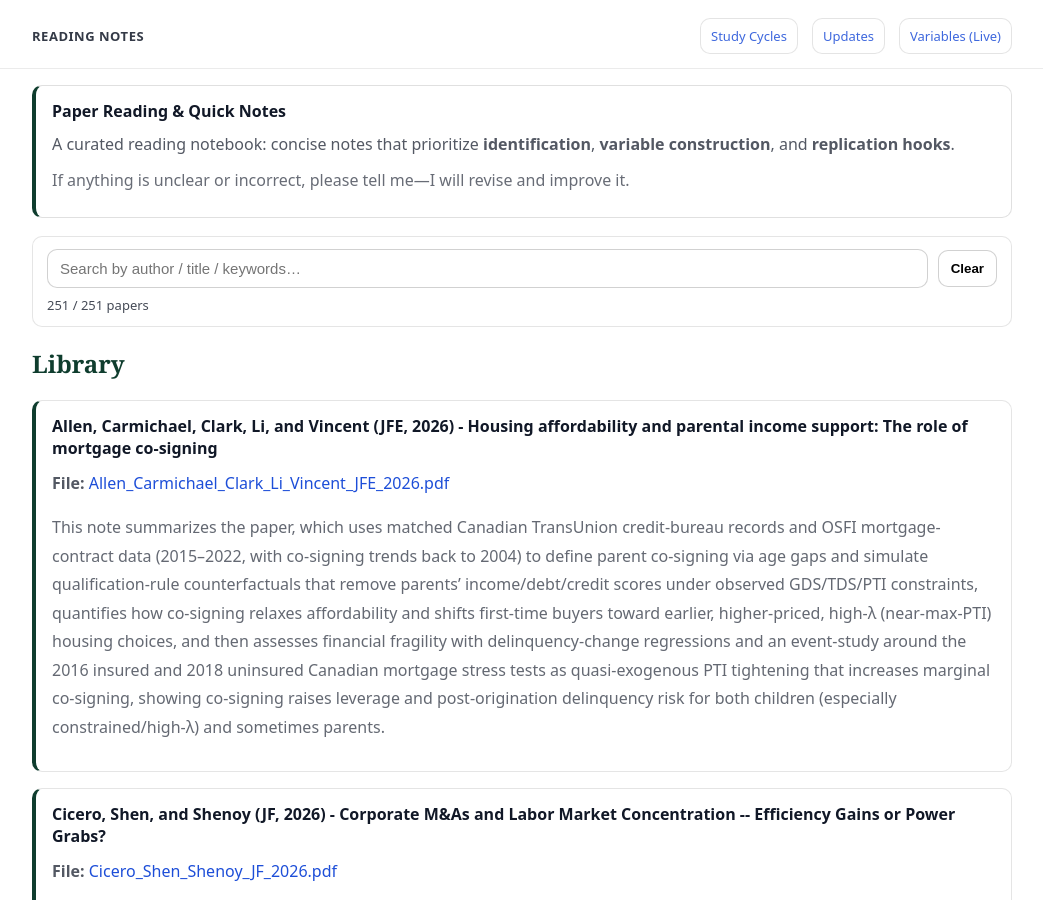
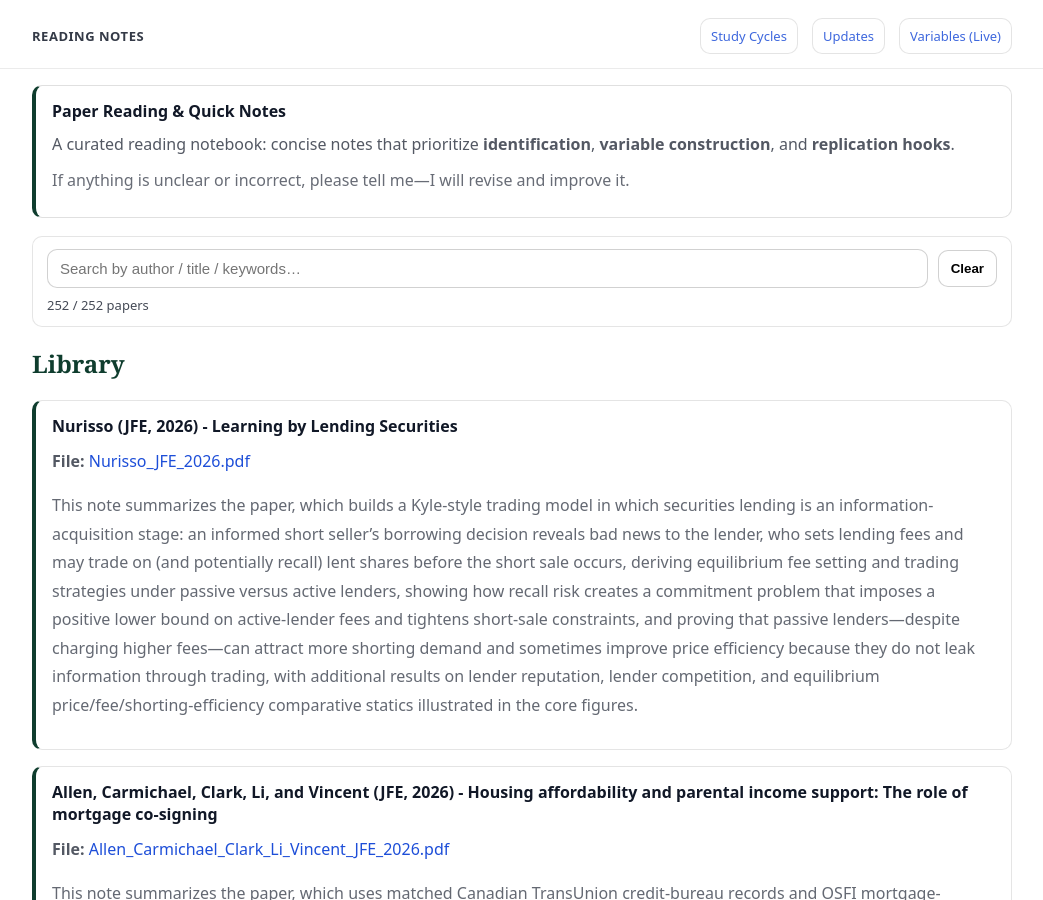
Before and after one commit to yaxinzn/study-archive, a Jekyll site: the page built from reading/index.md, in a window 1280 px wide and 900 px high. Shown: the whole window, without its empty margins (118-1161 px from the left). Built offline with Jekyll 4.4.1, drawn with Linux system fonts in a browser that asks for light colours.

Commit message:
Reading: add/update Nurisso_JFE_2026.pdf

```diff
--- a/_data/reading.yml
+++ b/_data/reading.yml
@@ -1,3 +1,7 @@
+- title: "Nurisso (JFE, 2026) - Learning by Lending Securities"
+  file: "Nurisso_JFE_2026.pdf"
+  desc: "This note summarizes the paper, which builds a Kyle-style trading model in which securities lending is an information-acquisition stage: an informed short seller’s borrowing decision reveals bad news to the lender, who sets lending fees and may trade on (and potentially recall) lent shares before the short sale occurs, deriving equilibrium fee setting and trading strategies under passive versus active lenders, showing how recall risk creates a commitment problem that imposes a positive lower bound on active-lender fees and tightens short-sale constraints, and proving that passive lenders—despite charging higher fees—can attract more shorting demand and sometimes improve price efficiency because they do not leak information through trading, with additional results on lender reputation, lender competition, and equilibrium price/fee/shorting-efficiency comparative statics illustrated in the core figures."
+
 - title: "Allen, Carmichael, Clark, Li, and Vincent (JFE, 2026) - Housing affordability and parental income support: The role of mortgage co-signing"
   file: "Allen_Carmichael_Clark_Li_Vincent_JFE_2026.pdf"
   desc: "This note summarizes the paper, which uses matched Canadian TransUnion credit-bureau records and OSFI mortgage-contract data (2015–2022, with co-signing trends back to 2004) to define parent co-signing via age gaps and simulate qualification-rule counterfactuals that remove parents’ income/debt/credit scores under observed GDS/TDS/PTI constraints, quantifies how co-signing relaxes affordability and shifts first-time buyers toward earlier, higher-priced, high-λ (near-max-PTI) housing choices, and then assesses financial fragility with delinquency-change regressions and an event-study around the 2016 insured and 2018 uninsured Canadian mortgage stress tests as quasi-exogenous PTI tightening that increases marginal co-signing, showing co-signing raises leverage and post-origination delinquency risk for both children (especially constrained/high-λ) and sometimes parents."
```
Also changed, not shown: 1 other file.
